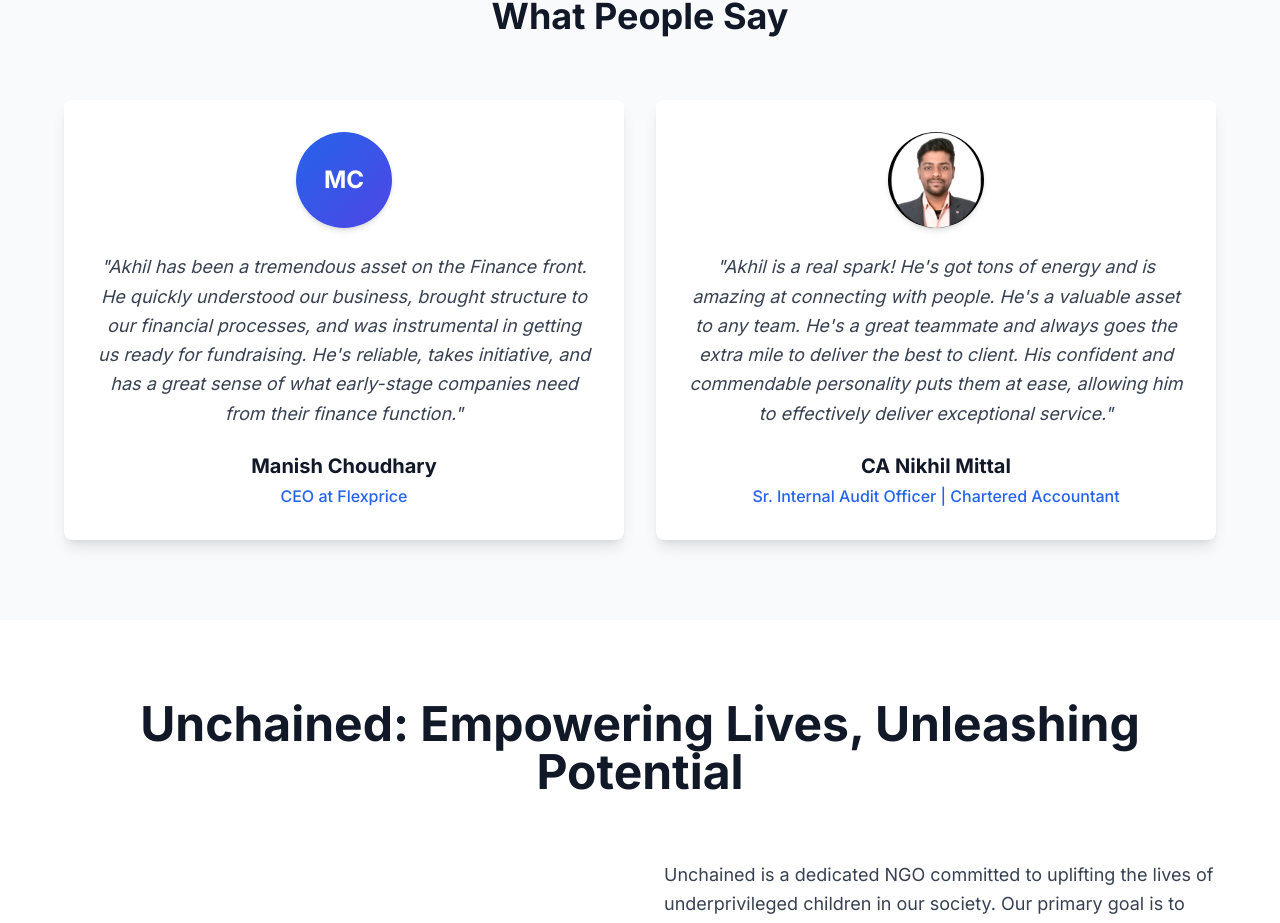
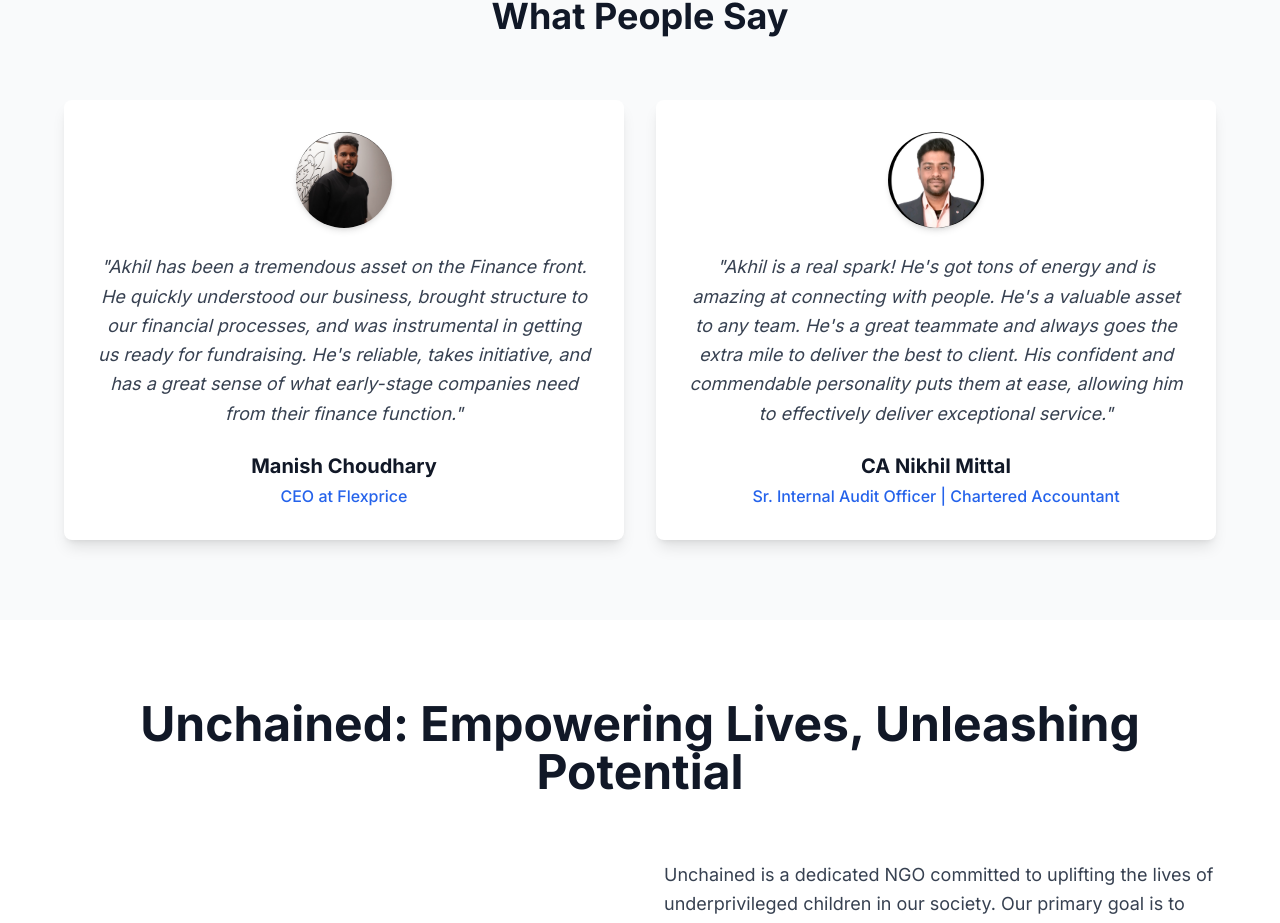
Before and after one commit to MishraAkhill/my-site-prototype, a React (Vite) app: page / in a window 1280 px wide. Shown: the part 3080-4003 px from the top of the page. Built offline with nearby package versions, Linux system fonts and the light colour scheme.

Commit message:
Add Manish's profile picture

```diff
--- a/src/components/Experience.tsx
+++ b/src/components/Experience.tsx
@@ -1,6 +1,7 @@
 import React from 'react';
 import { Avatar, AvatarImage, AvatarFallback } from '@/components/ui/avatar';
 import nikhilMittalImg from '@/assets/nikhil-mittal.png';
+import manishChoudharyImg from '@/assets/manish-choudhary.png';
 
 const Experience = () => {
   const experiences = [
@@ -90,9 +91,10 @@ const Experience = () => {
             {/* Manish Choudhary - First */}
             <div className="bg-white rounded-lg shadow-lg p-8 hover:shadow-xl transition-shadow duration-300">
               <div className="flex flex-col items-center text-center">
-                <div className="w-24 h-24 rounded-full bg-gradient-to-br from-blue-600 to-indigo-600 flex items-center justify-center text-white text-2xl font-bold mb-6 shadow-md">
-                  MC
-                </div>
+                <Avatar className="w-24 h-24 mb-6 shadow-md">
+                  <AvatarImage src={manishChoudharyImg} alt="Manish Choudhary" className="object-cover" />
+                  <AvatarFallback className="bg-gradient-to-br from-blue-600 to-indigo-600 text-white text-2xl font-bold">MC</AvatarFallback>
+                </Avatar>
                 <p className="text-gray-700 italic mb-6 leading-relaxed text-lg">
                   "Akhil has been a tremendous asset on the Finance front. He quickly understood our business, brought structure to our financial processes, and was instrumental in getting us ready for fundraising. He's reliable, takes initiative, and has a great sense of what early-stage companies need from their finance function."
                 </p>
```
Also changed, not shown: src/assets/manish-choudhary.png (added).
